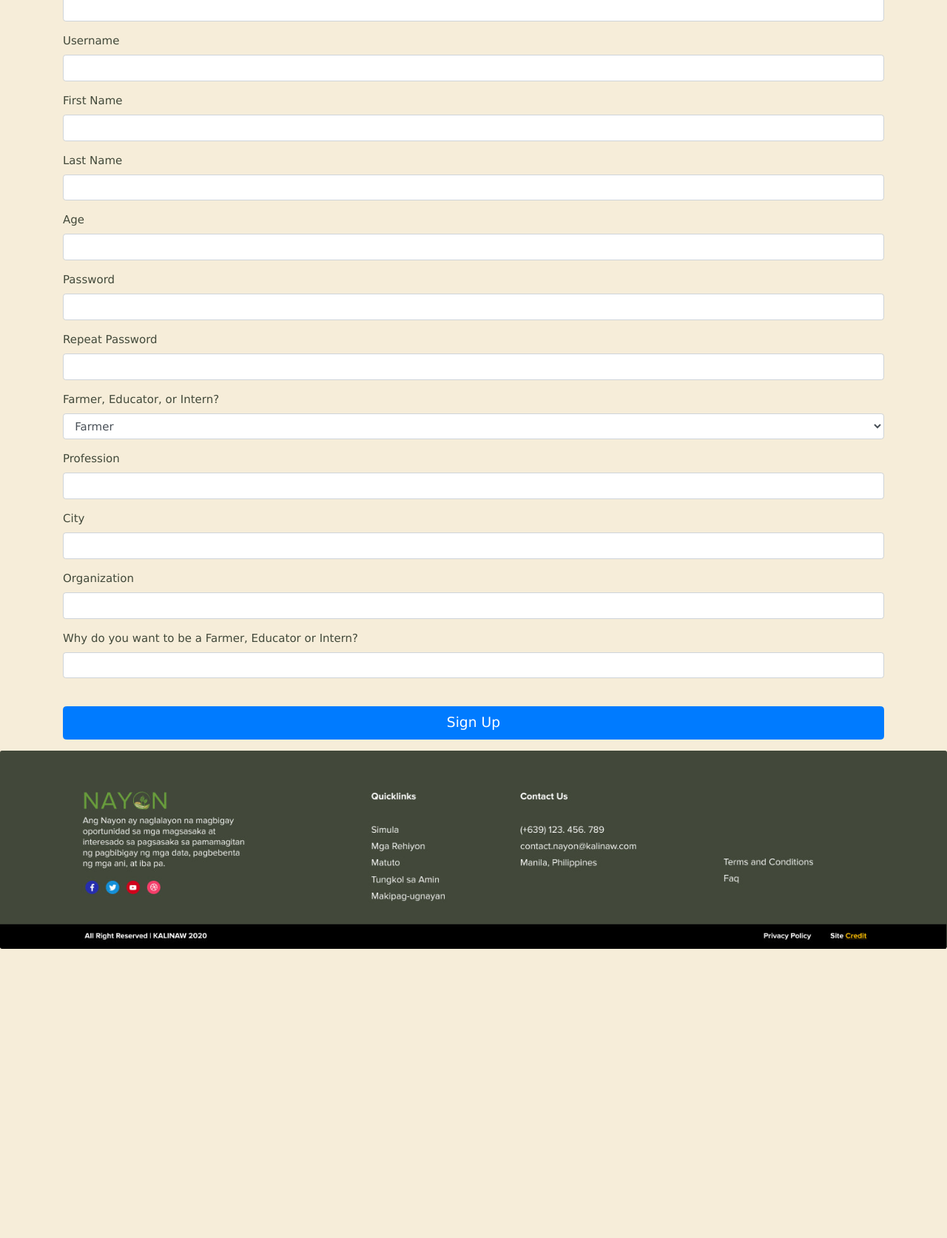
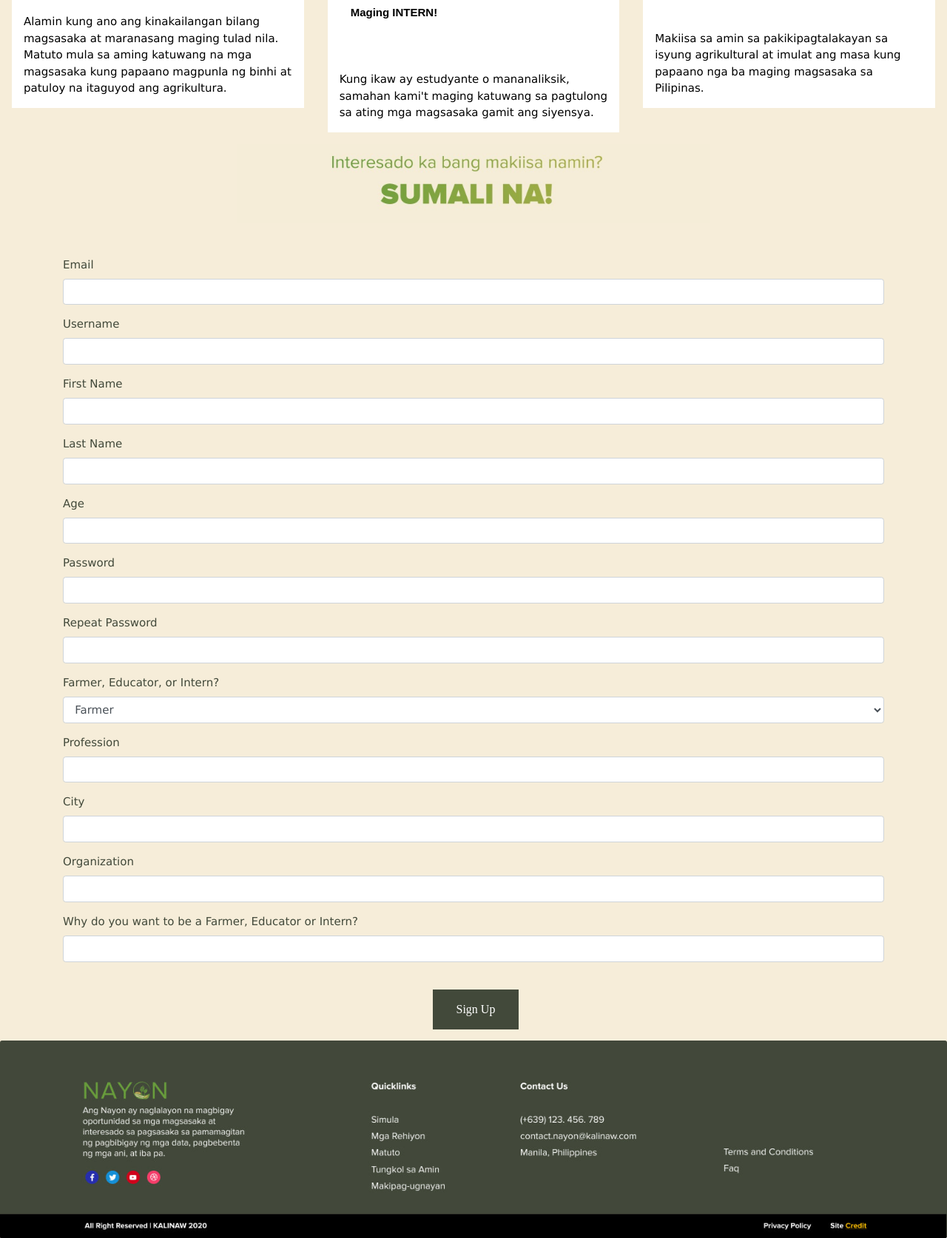
Before and after one commit to tipandanielpaulo/nayon_impact, a Flask app: page /signup in a window 1280 px wide. Shown: the part 412-2086 px from the top of the page at 74% size. Before the commit the page ends 1695 px from the top, so only its background shows below. Run offline with Flask 2, Linux system fonts and the light colour scheme; some libraries are stand-ins or nearby versions.

Commit message:
new design

```diff
--- a/templates/dashboard.html
+++ b/templates/dashboard.html
@@ -98,7 +98,7 @@
       </div>
       <div class="col-md-8">
         <div class="card-body">
-          <h5 class="card-title">Artikulo Uno | Bukirin ni Mang Jose </h5>
+          <h5 class="card-title">Unang Artikulo | Bukirin ni Mang Jose </h5>
           <p class="card-text">Lorem ipsum dolor sit amet, consectetur adipiscing elit, sed do eiusmod tempor incididunt ut labore et dolore magna aliqua. Ut enim ad minim veniam, quis nostrud exercitation ullamco laboris nisi ut aliquip ex ea commodo consequat. Duis aute irure dolor in reprehenderit in voluptate velit esse cillum dolore eu fugiat nulla pariatur.</p>
           <hr>
           <a href="#" class="btn btn-success" role="button">Tulungan | Donasyon para sa Bukirin</a>
@@ -114,7 +114,7 @@
       </div>
       <div class="col-md-8">
         <div class="card-body">
-          <h5 class="card-title">Artikulo Dos | Bukirin ni Mang Roberto</h5>
+          <h5 class="card-title">Pangalawang Artikulo | Bukirin ni Mang Roberto</h5>
           <p class="card-text">Lorem ipsum dolor sit amet, consectetur adipiscing elit, sed do eiusmod tempor incididunt ut labore et dolore magna aliqua. Ut enim ad minim veniam, quis nostrud exercitation ullamco laboris nisi ut aliquip ex ea commodo consequat. Duis aute irure dolor in reprehenderit in voluptate velit esse cillum dolore eu fugiat nulla pariatur.</p>
           <hr>
           <a href="#" class="btn btn-success" role="button">Tulungan | Donasyon para sa Bukirin</a>
--- a/templates/home.html
+++ b/templates/home.html
@@ -26,15 +26,15 @@
   <div class="w3-third w3-container w3-margin-bottom">
     <a href="signup"><img src="static/intern.jpg" alt="Intern" style="width:100%" class="w3-hover-opacity"></a>
     <div class="w3-container w3-white">
-      <p><b><br><a class="nav-item nav-link" href="signup">Maging INTERN!</a></b></p>
-      <p> Kung ikaw ay estudyante o mananaliksik, samahan kami't maging katuwang sa pagtulong sa ating mga magsasaka gamit ang siyensya. <br>
+      <p><b><a class="nav-item nav-link" href="signup">Maging INTERN!</a></b></p>
+      <p> Kung ikaw ay estudyante o mananaliksik, samahan kami't maging katuwang sa pagtulong sa ating mga magsasaka gamit ang siyensya. <br><br><br>
       </p>
     </div>
   </div>
   <div class="w3-third w3-container">
     <a href="signup"><img src="static/educator.jpg" alt="Educator" style="width:100%" class="w3-hover-opacity"></a>
     <div class="w3-container w3-white">
-      <p><b><br><a class="nav-item nav-link" href="signup">Maging TAGAPAGTURO!</a></b></p>
+      <p><b><a class="nav-item nav-link" href="signup">Maging TAGAPAGTURO!<br></a></b></p>
       <p>Makiisa sa amin sa pakikipagtalakayan sa isyung agrikultural at imulat ang masa kung papaano nga ba maging magsasaka sa Pilipinas. <br></p>
     </div>
   </div>
--- a/templates/regions/car.html
+++ b/templates/regions/car.html
@@ -58,7 +58,7 @@
   <div class="card">
     <img src="{{line}}" alt="Line" height=400 width=500>
     <div class="card-body">
-      <h5 class="card-title">Volume Production of Palay</h5>
+      <h5 class="card-title">Volume Production</h5>
     </div>
   </div>
 
--- a/templates/regions/regioni.html
+++ b/templates/regions/regioni.html
@@ -58,7 +58,7 @@
   <div class="card">
     <img src="{{line}}" alt="Line" height=400 width=500>
     <div class="card-body">
-      <h5 class="card-title">Volume Production of Palay</h5>
+      <h5 class="card-title">Volume Production</h5>
     </div>
   </div>
 
--- a/templates/regions/regionii.html
+++ b/templates/regions/regionii.html
@@ -57,7 +57,7 @@
   <div class="card">
     <img src="{{line}}" alt="Line" height=400 width=500>
     <div class="card-body">
-      <h5 class="card-title">Volume Production of Palay</h5>
+      <h5 class="card-title">Volume Production</h5>
     </div>
   </div>
 
--- a/templates/regions/regioniii.html
+++ b/templates/regions/regioniii.html
@@ -56,7 +56,7 @@
   <div class="card">
     <img src="{{line}}" alt="Line" height=400 width=500>
     <div class="card-body">
-      <h5 class="card-title">Volume Production of Palay</h5>
+      <h5 class="card-title">Volume Production</h5>
     </div>
   </div>
 
--- a/templates/regions/regioniva.html
+++ b/templates/regions/regioniva.html
@@ -57,7 +57,7 @@
   <div class="card">
     <img src="{{line}}" alt="Line" height=400 width=500>
     <div class="card-body">
-      <h5 class="card-title">Volume Production of Palay</h5>
+      <h5 class="card-title">Volume Production</h5>
     </div>
   </div>
 
--- a/templates/regions/regionivb.html
+++ b/templates/regions/regionivb.html
@@ -57,7 +57,7 @@
   <div class="card">
     <img src="{{line}}" alt="Line" height=400 width=500>
     <div class="card-body">
-      <h5 class="card-title">Volume Production of Palay</h5>
+      <h5 class="card-title">Volume Production</h5>
     </div>
   </div>
 
--- a/templates/signup.html
+++ b/templates/signup.html
@@ -2,16 +2,65 @@
 {% import "bootstrap/wtf.html" as wtf %}
 {% block title %} Signup {% endblock %}
 {% block content %}
+<link rel="stylesheet" href="https://www.w3schools.com/w3css/4/w3.css">
+<style>
+  .center {
+  display: block;
+  margin-left: auto;
+  margin-right: auto;
+  width: 50%;
+}
+.row2{
+    padding-top: 40px;
+  }
 
-<img class="card-img" src="static/regions/signup.jpg" alt="Card image" height = 200 width = 400>
+.button3 {
+  font-family: "Proxima Nova";
+  position: relative;
+  top:50%;
+  left:45%;
+  background-color: #42493A; /* Green */
+  border: none;
+  color: white;
+  padding: 15px 32px;
+  text-align: center;
+  text-decoration: none;
+  display: inline-block;
+  font-size: 16px;
+      }
+</style>
 
-<br>
-<br>
-
+<div class="row2">
+  <div class="w3-third w3-container w3-margin-bottom">
+    <img src="static/farmer2.jpg" alt="Farmer" style="width:100%" class="w3-hover-opacity">
+    <div class="w3-container w3-white">
+      <p><b><a class="nav-item nav-link" href="signup">Maging MAGSASAKA!</a></b></p>
+      <p>Alamin kung ano ang kinakailangan bilang magsasaka at maranasang maging tulad nila. Matuto mula sa aming katuwang na mga magsasaka kung papaano magpunla ng binhi at patuloy na itaguyod ang agrikultura.</p>
+    </div>
+  </div>
+  <div class="w3-third w3-container w3-margin-bottom">
+    <img src="static/intern.jpg" alt="Intern" style="width:100%" class="w3-hover-opacity">
+    <div class="w3-container w3-white">
+      <p><b><a class="nav-item nav-link" href="signup">Maging INTERN!</a></b><br><br></p>
+      <p> Kung ikaw ay estudyante o mananaliksik, samahan kami't maging katuwang sa pagtulong sa ating mga magsasaka gamit ang siyensya.<br>
+      </p>
+    </div>
+  </div>
+  <div class="w3-third w3-container">
+    <img src="static/educator.jpg" alt="Educator" style="width:100%" class="w3-hover-opacity">
+    <div class="w3-container w3-white">
+      <p><b><a class="nav-item nav-link" href="signup">Maging TAGAPAGTURO!<br><br></a></b></p>
+      <p>Makiisa sa amin sa pakikipagtalakayan sa isyung agrikultural at imulat ang masa kung papaano nga ba maging magsasaka sa Pilipinas. <br></p>
+    </div>
+  </div>
+</div>
+<div class="row2">
+  <img src="static/signup.jpg" style="width:50%" class="center">
+</div>
 <div class="container">
 
   <form class="form-signin" method="POST" action="/signup">
-    <h2 class="form-signin-heading">Register</h2>
+    <br>
     <br>
     {{ form.hidden_tag() }}
     {{ wtf.form_field(form.email) }}
@@ -29,7 +78,7 @@
     {{ wtf.form_field(form.organization) }}
     {{ wtf.form_field(form.essay) }}
     <br>
-    <button class="btn btn-lg btn-primary btn-block" type="submit">Sign Up</button>
+    <button class="button3" type="submit">Sign Up</button>
   </form>
 </div> <!-- /container -->
 {% endblock %}
```
Also changed, not shown: templates/soon.html (+31 -0 lines).
